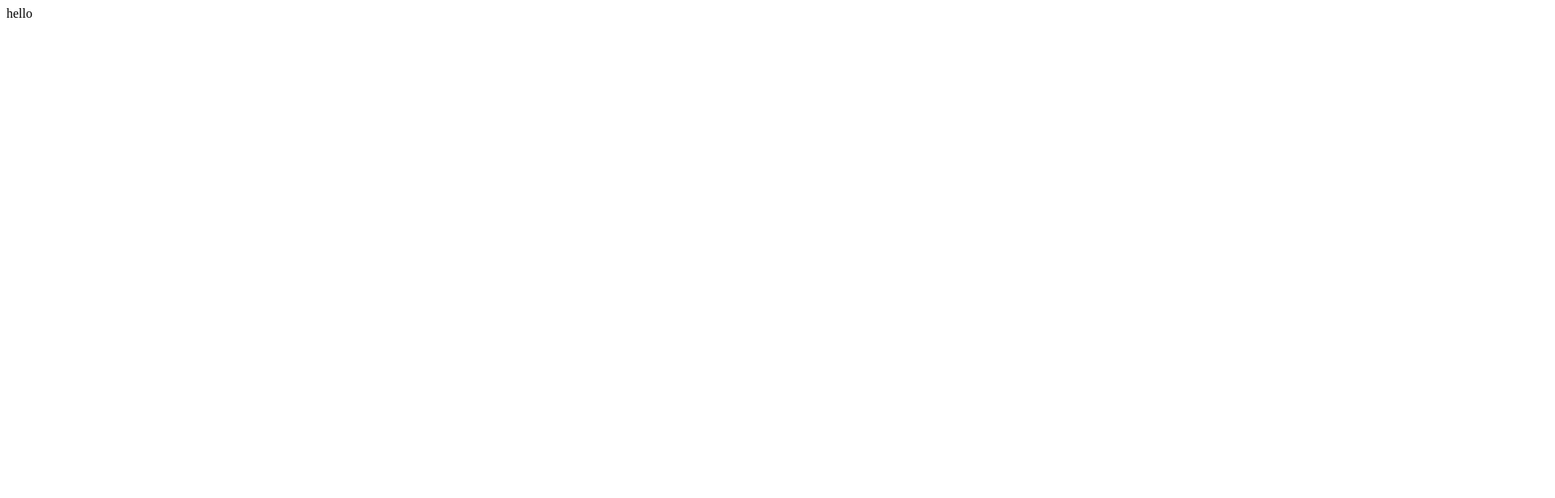
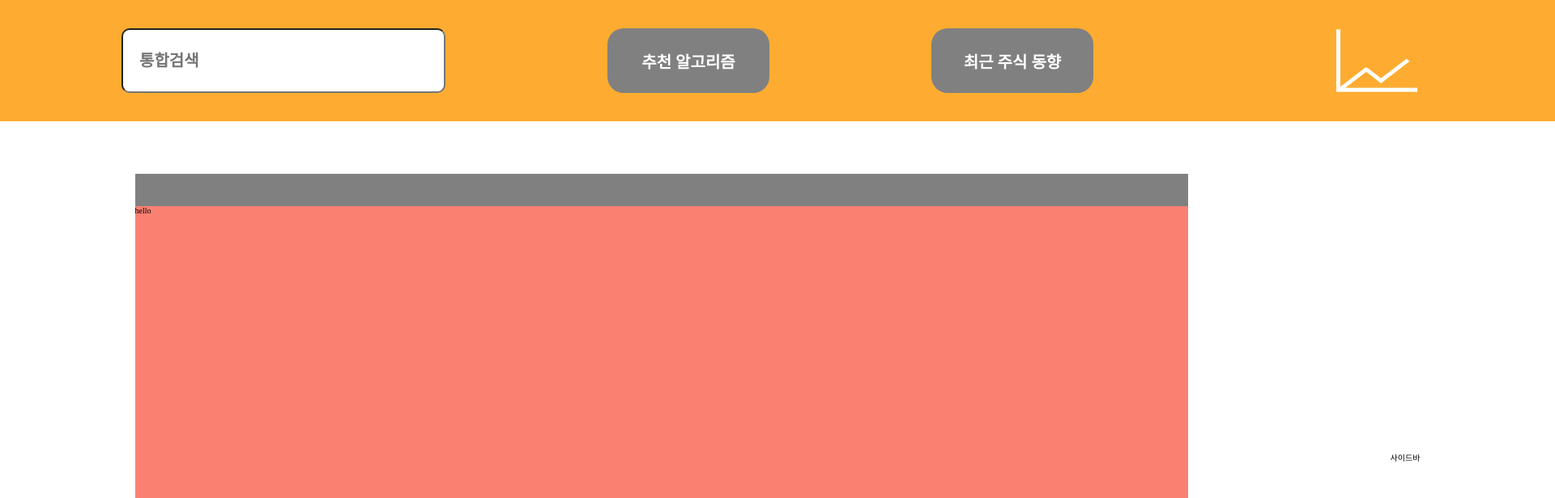
Before and after one commit to geunsoo96/Stock_ProjectA, a React app: page / in a window 1280 px wide. Shown: the top 616 px of the page at 81% size, 1920 px wide, since content can reach past the window. Built offline with nearby package versions, Linux system fonts and the light colour scheme.

Commit message:
'main-update'

```diff
--- a/config/webpack.common.js
+++ b/config/webpack.common.js
@@ -1,8 +1,6 @@
 const HtmlWebpackPlugin = require("html-webpack-plugin");
 const path = require("path");
 const webpack = require("webpack");
-// const { BundleAnalyzerPlugin } = require("webpack-bundle-analyzer");
-// BundleAnalyzer는 Bundle 최적화 용도로 보통 저는 사용합니다.
 
 module.exports = {
   entry: `${path.resolve(__dirname, "../src")}/index.tsx`,
@@ -22,6 +20,9 @@ module.exports = {
     new webpack.ProvidePlugin({
       React: "react",
     }),
+    new CleanWebpackPlugin({
+      cleanAfterEveryBuildPatterns: ["dist"],
+    }),
   ],
   resolve: {
     alias: {
--- a/package.json
+++ b/package.json
@@ -29,9 +29,11 @@
     "@types/react-redux": "^7.1.24",
     "@types/react-router-dom": "^5.3.3",
     "@types/styled-components": "^5.1.26",
+    "clean-webpack-plugin": "^4.0.0",
     "react": "^18.2.0",
     "react-dom": "^18.2.0",
     "react-redux": "^8.0.5",
+    "react-router-dom": "^6.4.3",
     "styled-components": "^5.3.6"
   },
   "devDependencies": {
--- a/src/App.tsx
+++ b/src/App.tsx
@@ -1,9 +1,16 @@
+import Main from './Layout/Main';
+import {Routes,Route} from 'react-router-dom';
+import Top from './Pages/Top/Top';
+
 const App = () => {
-  return (
-    <>
-      <div>hello</div>
-    </>
-  );
-};
+
+    return(<>
+    <Routes>
+    <Route path='/' element={<Main/>}>
+    <Route path='/' element={<Top/>}></Route>
+    </Route>
+    </Routes>
+    </>)
+}
 
 export default App;
--- /dev/null
+++ b/src/Layout/Header.tsx
@@ -0,0 +1,59 @@
+import styled from "styled-components";
+
+const HeaderBox = styled.div`
+width:1920px;
+height:150px;
+display: flex;
+align-items: center;
+gap: 200px;
+flex-direction: row;
+background-color: rgba(254, 172, 49, 1);
+color:white;
+
+&>div{
+    font-size: 2rem;
+    font-weight: bold;
+    width:200px;
+    height:80px;
+    display: flex;
+    align-items: center;
+    justify-content: center;
+    background-color: gray;
+    border-radius: 20px;
+    &:hover{
+        color:black;
+        cursor: pointer;
+    }
+}
+
+&>input{
+    width: 400px;
+    height:80px;
+    margin-left: 150px;
+    font-size: 2rem;
+    font-weight: bold;
+    border-radius: 10px;
+    padding-left: 20px;
+}
+&>img{
+    cursor: pointer;
+    margin-left: 100px;
+
+}
+`
+
+const Header = () => {
+
+    return(<>
+    <HeaderBox>
+    <input placeholder="통합검색"></input>
+    <div>추천 알고리즘</div>
+    <div>최근 주식 동향</div>
+    <img src="/img/logo.png" alt="이미지 없음"/>
+    </HeaderBox>
+    </>)
+
+
+}
+
+export default Header;
--- /dev/null
+++ b/src/Layout/Main.tsx
@@ -0,0 +1,35 @@
+import Sidebar from "@/Layout/Sidebar"
+import Header from "@/Layout/Header"
+import styled from 'styled-components'
+import {Outlet} from 'react-router-dom'
+
+const MainBox = styled.div`
+margin-top: 40px;
+width: 1800px;
+height: 750px;
+align-items: center;
+justify-content: center;
+gap: 250px;
+display: flex;
+`
+
+const MainItem = styled.div`
+width: 1300px;
+height: 700px;
+background-color: gray;
+`
+
+const Main = () => {
+
+    return(<>
+    <Header></Header>
+    <MainBox>
+    <MainItem>
+    <Outlet/>
+    </MainItem>
+    <Sidebar></Sidebar>
+    </MainBox>
+    </>)
+}
+
+export default Main
--- /dev/null
+++ b/src/Layout/Sidebar.tsx
@@ -0,0 +1,15 @@
+
+import  styled  from 'styled-components';
+const SidebarBox = styled.div`
+`
+
+const Sidebar = () => {
+
+    return(<>
+    <div>사이드바</div>
+    </>)
+
+
+}
+
+export default Sidebar;
--- /dev/null
+++ b/src/Pages/Top/Top.tsx
@@ -0,0 +1,17 @@
+import  styled  from 'styled-components';
+
+const TopBox = styled.div`
+margin-top: 40px;
+width: inherit;
+height: inherit;
+background-color: salmon;
+`
+
+const Top = () => {
+
+    return(<TopBox>
+        <div>hello</div>
+    </TopBox>)
+}
+
+export default Top;
--- /dev/null
+++ b/src/index.css
@@ -0,0 +1,18 @@
+* {
+  margin: 0;
+  padding: 0;
+  box-sizing: border-box;
+  font-size: 10px;
+  user-select: none;
+}
+#root {
+  width: inherit;
+  display: flex;
+  flex-direction: column;
+  align-items: center;
+}
+body {
+  width: 1920px;
+  min-width: 1920px;
+  /* overflow-x: hidden; */
+}
```
Also changed, not shown: src/index.tsx (+7 -4 lines), tsconfig.json (+6 -30 lines), public/img/logo.png (added), 1 other file (tests, documents, lock files or other folders).
